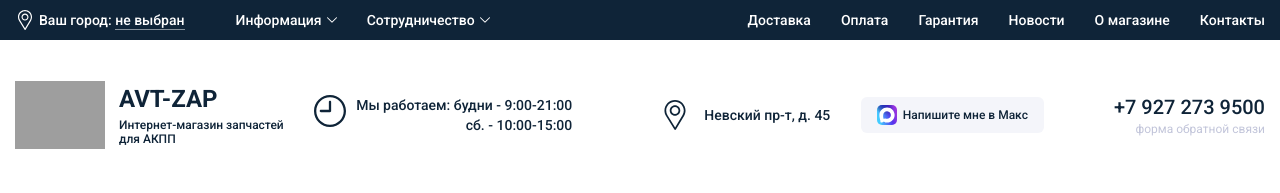
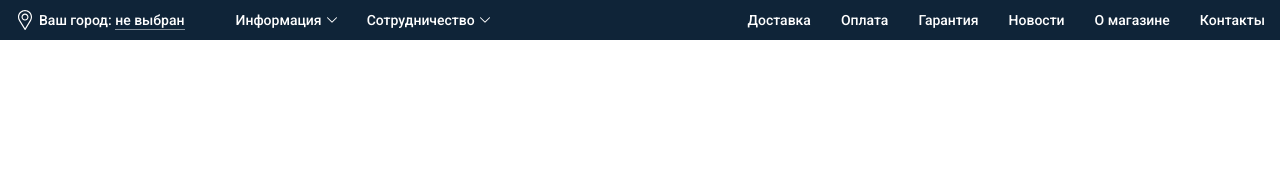
Before and after one commit to RamilHlebnikov/-Online-auto_parts-store, a plain HTML site: page index.html in a window 1280 px wide. Drawn offline with nearby package versions, Linux system fonts and the light colour scheme; grey boxes are pictures that could not be loaded.

Commit message:
Описание изменений

```diff
--- a/index.html
+++ b/index.html
@@ -167,7 +167,7 @@
     </div>
 
     <!-- Шапка -->
-    <header class="header">
+    <!-- <header class="header">
         <div class="container">
             <div class="header__wrapper">
                 <a href="index.html" class="header__logo">
@@ -176,10 +176,10 @@
                         <span class="header__logo--title">AVT-ZAP</span>
                         <span class="header__logo--subtitle">Интернет-магазин запчастей<br>для АКПП</span>
                     </div>
-                </a>
+                </a> -->
 
                 <!-- Информация (Время, Адрес) -->
-                <div class="header__info">
+                <!-- <div class="header__info">
                     <div class="header__info--item">
                         <svg class="header__info--icon" width="32" height="32" viewBox="0 0 32 32" fill="none" xmlns="http://www.w3.org/2000/svg">
                             <g clip-path="url(#clip0_1_448)">
@@ -202,10 +202,10 @@
                         </svg>
                         <p class="header__info--text">Невский пр-т, д. 45</p>
                     </div>
-                </div>
+                </div> -->
 
                 <!-- Контакты -->
-                <div class="header__contacts">
+                <!-- <div class="header__contacts">
                     <a href="https://web.max.ru/97345701" class="header__max">
                         <svg xmlns="http://www.w3.org/2000/svg" viewBox="0 0 1000 1000"><defs><linearGradient id="b"><stop offset="0" stop-color="#00f"/><stop offset="1" stop-opacity="0"/></linearGradient><linearGradient id="a"><stop offset="0" stop-color="#4cf"/><stop offset=".662" stop-color="#53e"/><stop offset="1" stop-color="#93d"/></linearGradient><linearGradient id="c" x1="117.847" x2="1000" y1="760.536" y2="500" gradientUnits="userSpaceOnUse" href="#a"/><radialGradient id="d" cx="-87.392" cy="1166.116" r="500" fx="-87.392" fy="1166.116" gradientTransform="rotate(51.356 1551.478 559.3)scale(2.42703433 1)" gradientUnits="userSpaceOnUse" href="#b"/></defs><rect width="1000" height="1000" fill="url(#c)" ry="249.681"/><rect width="1000" height="1000" fill="url(#d)" ry="249.681"/><path fill="#fff" fill-rule="evenodd" d="M508.211 878.328c-75.007 0-109.864-10.95-170.453-54.75-38.325 49.275-159.686 87.783-164.979 21.9 0-49.456-10.95-91.248-23.36-136.873-14.782-56.21-31.572-118.807-31.572-209.508 0-216.626 177.754-379.597 388.357-379.597 210.785 0 375.947 171.001 375.947 381.604.707 207.346-166.595 376.118-373.94 377.224m3.103-571.585c-102.564-5.292-182.499 65.7-200.201 177.024-14.6 92.162 11.315 204.398 33.397 210.238 10.585 2.555 37.23-18.98 53.837-35.587a189.8 189.8 0 0 0 92.71 33.032c106.273 5.112 197.08-75.794 204.215-181.95 4.154-106.382-77.67-196.486-183.958-202.574Z" clip-rule="evenodd"/></svg>Напишите мне в Maкс
                     </a>
@@ -217,7 +217,7 @@
                 </div>
             </div>
         </div>
-    </header>
+    </header> -->
 
     <script src="./js/script.js"></script>
 </body>
```
